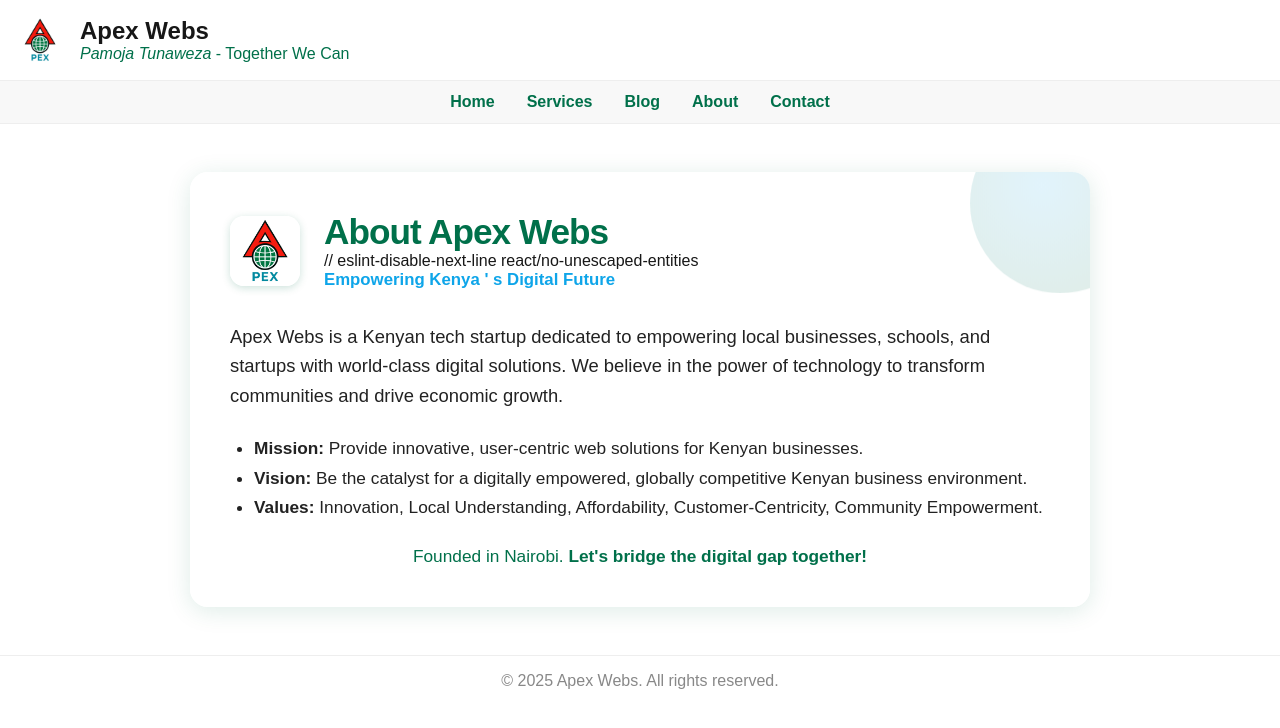
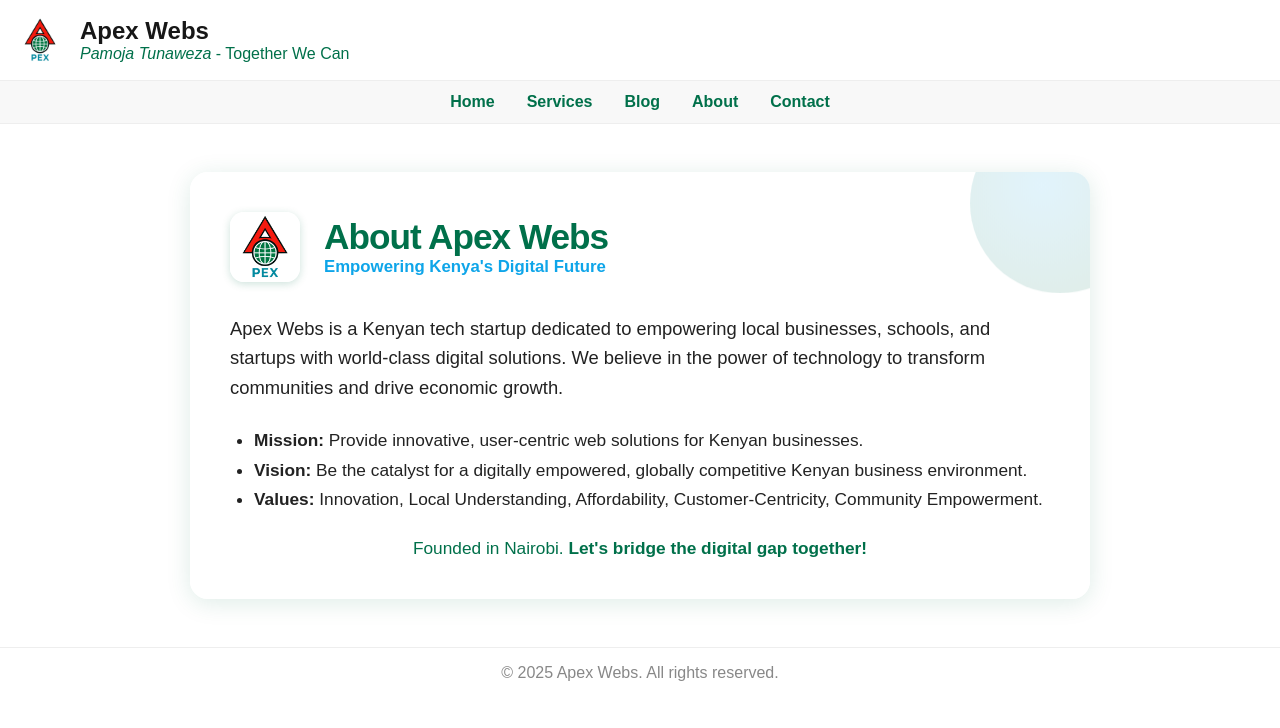
Before and after one commit to apexwebs/ApexWebs, a Next.js app: page /about in a window 1280 px wide. Shown: the top 728 px of the page. Built offline with nearby package versions, Linux system fonts and the light colour scheme.

Commit message:
still correcting /about/page.tsx

```diff
--- a/src/app/(pages)/about/page.tsx
+++ b/src/app/(pages)/about/page.tsx
@@ -39,8 +39,8 @@ export default function AboutPage() {
         <Image src="/images/ApexLogo.jpg" alt="Apex Webs Logo" width={70} height={70} style={{ borderRadius: '14px', boxShadow: '0 2px 8px #00704A33' }} />
         <div>
           <h2 style={{ margin: 0, fontSize: '2.2rem', color: '#00704A', fontWeight: 800, letterSpacing: '-1px' }}>About Apex Webs</h2>
-          // eslint-disable-next-line react/no-unescaped-entities
-          <p style={{ margin: 0, fontWeight: 600, color: '#0ea5e9', fontSize: '1.05rem' }}>Empowering Kenya &apos; s Digital Future</p>
+          {/* eslint-disable-next-line react/no-unescaped-entities*/}
+          <p style={{ margin: 0, fontWeight: 600, color: '#0ea5e9', fontSize: '1.05rem' }}>Empowering Kenya&apos;s Digital Future</p>
         </div>
       </div>
       <p style={{ fontSize: '1.15rem', color: '#222', marginBottom: 18, lineHeight: 1.6 }}>
```
